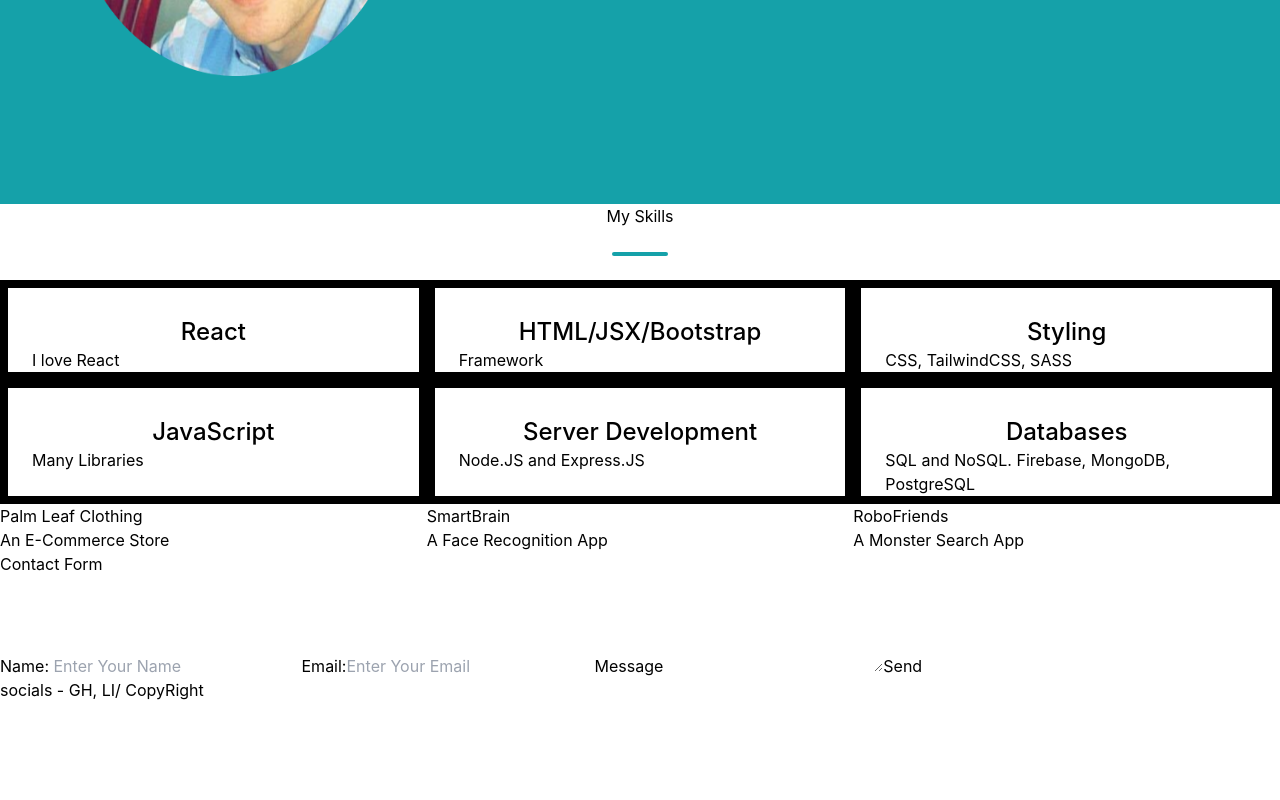
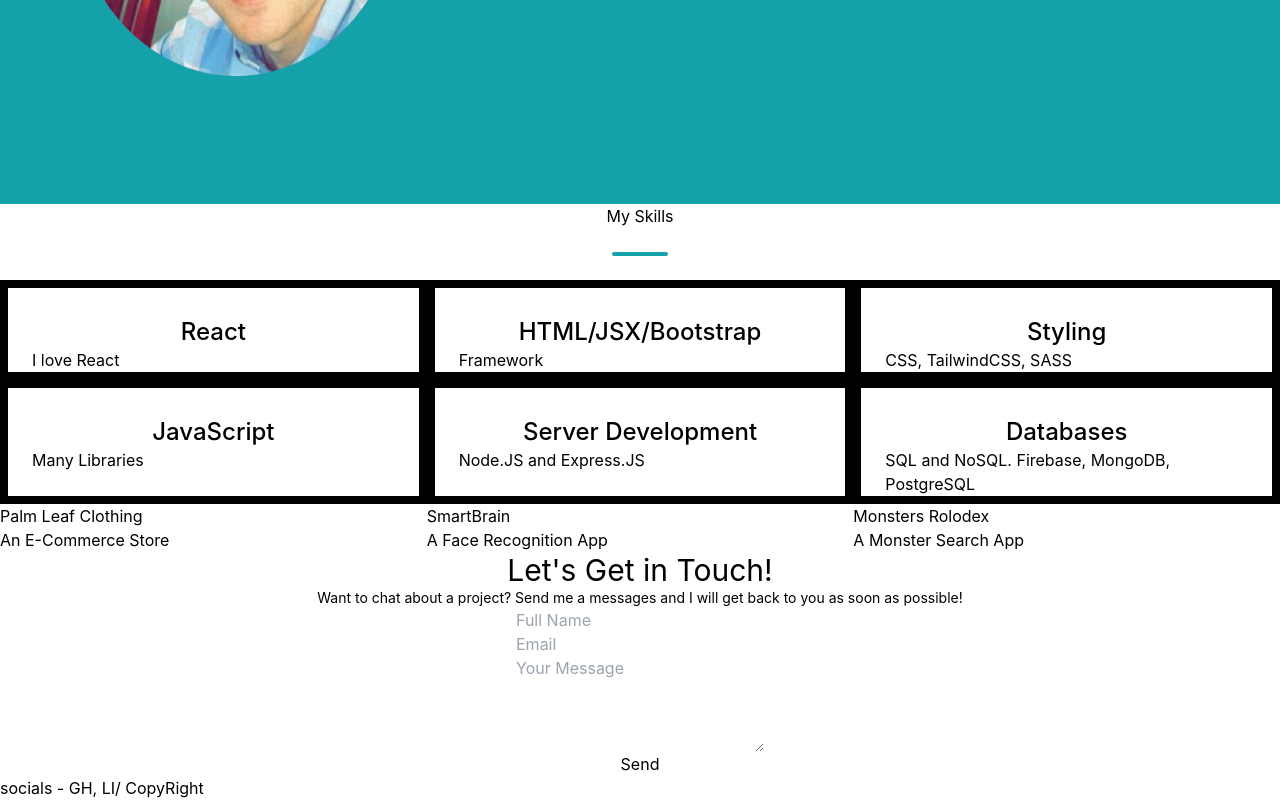
Before and after one commit to jvaughn1230/portfolio2, a React (Create React App) app: page / in a window 1280 px wide. Shown: the part 1228-2028 px from the top of the page. Before the commit the page ends 1930 px from the top, so only its background shows below. Built offline with nearby package versions, Linux system fonts and the light colour scheme.

Commit message:
added basic layout for contact section

```diff
--- a/src/components/Mailer.jsx
+++ b/src/components/Mailer.jsx
@@ -49,20 +49,11 @@ const Mailer = () => {
     return(
         <div>
             {status && alert()}
-            <h1>Contact Form</h1>
-            <form onSubmit={handleSubmit} ref={form}>
-
-                <label>Name: </label>
-                <input type='text' name='name' value={values.name} onChange={handleChange} placeholder='Enter Your Name'  required/>
-
-                <label>Email:</label>
-                <input type='email' name='email' value={values.email} onChange={handleChange} placeholder='Enter Your Email' required/>
-
-                <label>Message</label>
-                <textarea name='message' value={values.message} onChange={handleChange} rows='4' required />
-
+            <form onSubmit={handleSubmit} ref={form} className='flex flex-col w-full'>
+                <input type='text' name='name' value={values.name} onChange={handleChange} placeholder='Full Name' required className='w-full' />
+                <input type='email' name='email' value={values.email} onChange={handleChange} placeholder='Email' required />
+                <textarea name='message' value={values.message} onChange={handleChange} rows='4'  placeholder='Your Message' required />
                 <input type='submit' value='Send' />
-
             </form>
         </div>
     );
--- a/src/containers/Contact.jsx
+++ b/src/containers/Contact.jsx
@@ -4,8 +4,10 @@ import Mailer from '../components/Mailer';
 
 function Contact() {
   return (
-    <div id='contact'>
-      <Mailer />
+    <div id='contact' className=' w-full flex flex-col items-center'>
+        <h2 className='text-3xl'>Let's Get in Touch!</h2>
+        <p className='text-sm min-w-[538px]'>Want to chat about a project? Send me a messages and I will get back to you as soon as possible!</p>
+        <Mailer />
     </div>
   )
 }
--- a/src/data/projectsData.js
+++ b/src/data/projectsData.js
@@ -12,7 +12,7 @@ let projectsData = [
     },
     {
         id: 3,
-        title: "RoboFriends",
+        title: "Monsters Rolodex",
         subTitle: "A Monster Search App",
     }
 ]
```
